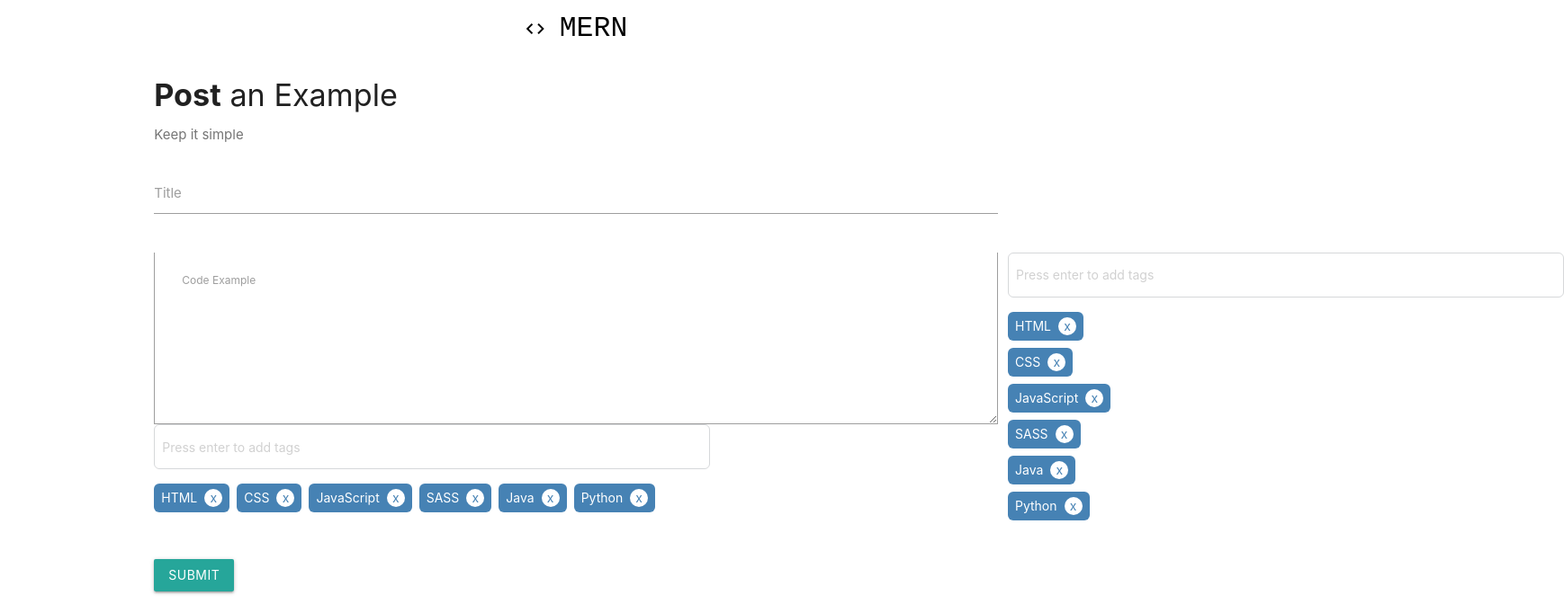
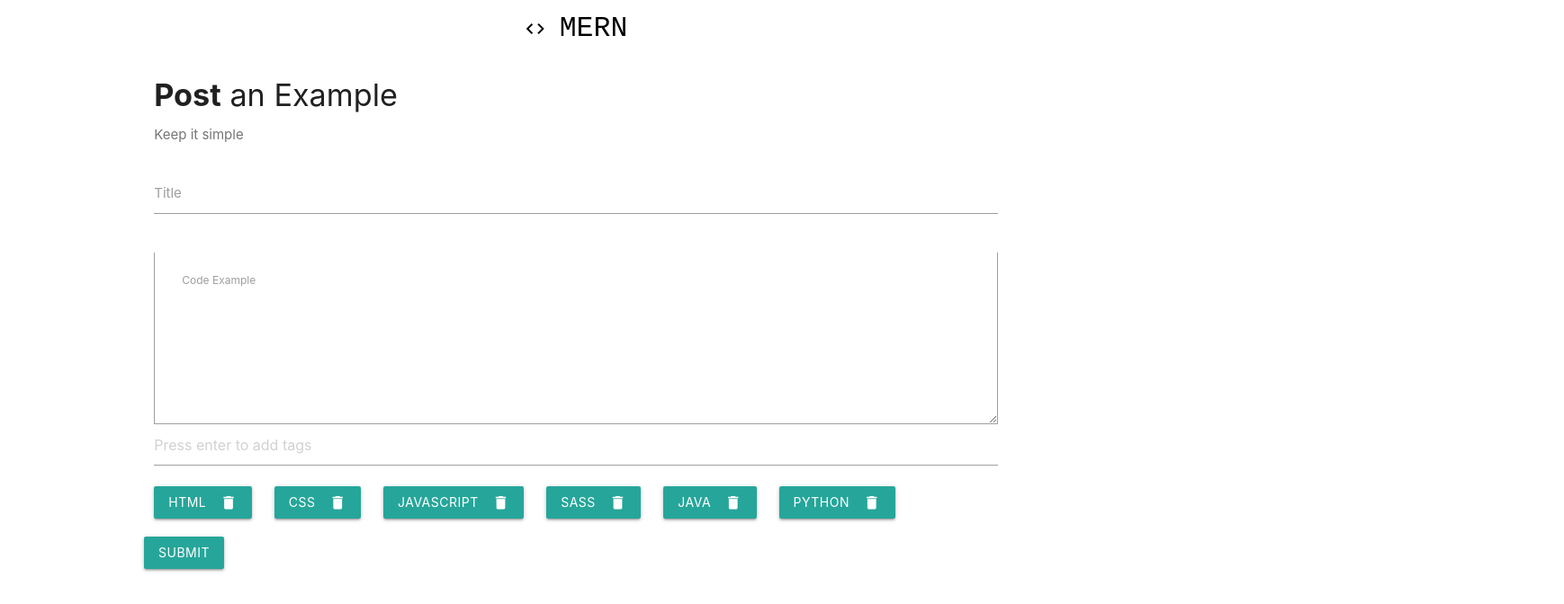
Before and after one commit to mujibsardar/just_examples, a React (Create React App) app in the folder frontend/: page /new-example in a window 1280 px wide. Shown: the top 672 px of the page at 90% size, 1738 px wide, since content can reach past the window. Built offline with nearby package versions, Linux system fonts and the light colour scheme.

Commit message:
tag functionality now working

```diff
--- a/frontend/src/components/tags/Tags.js
+++ b/frontend/src/components/tags/Tags.js
@@ -16,20 +16,22 @@ export default function TagInput({ data }) {
     };
 
     return (
-      <div id="tags-wrapper">
+      <div>
         <input
           type="text"
           onKeyUp={event => (event.key === "Enter" ? addTags(event) : null)}
           placeholder="Press enter to add tags"
         />
-        <ul>
+
           {tags.map((tag, index) => (
-            <li>
-              <span>{tag}</span>
-              <button onClick={() => removeTags(index)}>x</button>
-            </li>
+          <div id="tags-wrapper">
+            <a className="waves-effect waves-light btn">
+                <i className="material-icons right" onClick={() => removeTags(index)}>delete</i>{tag}
+                {/* <button onClick={() => removeTags(index)}>x</button> */}
+              </a>
+              </div>
           ))}
-        </ul>
+
       </div>
     );
   }
--- a/frontend/src/components/tags/tags.css
+++ b/frontend/src/components/tags/tags.css
@@ -1,39 +1,10 @@
 #tags-wrapper {
-    display: flex;
-    align-items: flex-start;
-    flex-wrap: wrap;
-    flex-direction: column;
+    display: inline-block;
+    position: relative;
+    padding-right: 25px;
+    margin-top: 15px;
   }
 
-  #tags-wrapper ul {
-    display: flex;
-    flex-wrap: wrap;
-    padding: 0;
-    margin-top: 8px;
-  }
-
-  #tags-wrapper li {
-    height: 32px;
-    display: flex;
-    align-items: center;
-    justify-content: center;
-    color: #fff;
-    font-size: 14px;
-    list-style: none;
-    border-radius: 6px;
-    padding: 0 8px;
-    margin: 0 8px 8px 0;
-    background: steelblue;
-  }
-
-  #tags-wrapper span {
-    line-height: 32px;
-    max-width: 140px;
-    display: inline-block;
-    text-overflow: ellipsis;
-    overflow: hidden;
-    white-space: nowrap;
-  }
 
   #tags-wrapper input {
     border: 1px solid rgb(214, 216, 218);
--- a/frontend/src/containers/example-form/Example.js
+++ b/frontend/src/containers/example-form/Example.js
@@ -2,18 +2,16 @@ import React, { Component } from "react";
 import { Link, withRouter } from "react-router-dom";
 import PropTypes from "prop-types";
 import { connect } from "react-redux";
-import { Redirect } from 'react-router-dom';
-import { submitNewExample } from '../../store/actions/examplesActions';
+import { Redirect } from "react-router-dom";
+import { submitNewExample } from "../../store/actions/examplesActions";
 import "./example.css";
 import TagInput from "../../components/tags/Tags";
 
 class Example extends React.Component {
-
   state = {
     example_post: {},
     errors: {},
   };
-
 
   handleInputChange = (e) => {
     const field = e.target.name;
@@ -26,45 +24,46 @@ class Example extends React.Component {
         ...prevState,
         example_post: {
           ...prevState.example_post,
-                    [field]: value
+          [field]: value,
         },
         //errors: {...errors}
-                errors: {}
+        errors: {},
       };
     });
     console.log(JSON.stringify(this.state));
-    }
+  };
 
   handleNewExampleSubmit = (e) => {
     e.preventDefault();
-        let errors = {...this.state.errors};
+    let errors = { ...this.state.errors };
     // TODO Put this back in later
     //const formValuesValid = Object.keys(errors).filter(field => errors[field] !== "").length === 0 ? true : false;
     // if ( !formValuesValid ) {
-        if ( false ) {
+    if (false) {
       return;
     } else {
-
-
       // TODO Change from hard coded user id.
-            this.props.submitNewExample({...this.state.example_post, author: "5f384551df9b7212307c2f15"})
-            .then(res => {
+      this.props
+        .submitNewExample({
+          ...this.state.example_post,
+          author: "5f384551df9b7212307c2f15",
+        })
+        .then((res) => {
           if (res.errors) {
-                    this.setState(prevState => {
+            this.setState((prevState) => {
               return {
                 ...prevState,
-                            example_post: {...prevState.example_post},
-                            errors: {...prevState.errors, ...res.errors}
+                example_post: { ...prevState.example_post },
+                errors: { ...prevState.errors, ...res.errors },
               };
             });
           } else {
             // If no errors go back to home page
-                    this.props.history.push('/');
+            this.props.history.push("/");
           }
-            })
+        });
     }
-    }
-
+  };
 
   render() {
     const data = ["HTML", "CSS", "JavaScript", "SASS", "Java", "Python"];
@@ -78,22 +77,30 @@ class Example extends React.Component {
           <p className="grey-text text-darken-1">Keep it simple</p>
         </div>
         <form className="col s12" onSubmit={this.handleNewExampleSubmit}>
-
           <div className="row">
             <div className="input-field col s12">
-              <input name="title" onChange={this.handleInputChange} id="title" type="text" className="validate" />
+              <input
+                name="title"
+                onChange={this.handleInputChange}
+                id="title"
+                type="text"
+                className="validate"
+              />
               <label htmlFor="title">Title</label>
             </div>
           </div>
 
           <div className="field tnb">
             <label htmlFor="content">Code Example</label>
-            <textarea onChange={this.handleInputChange} name="content"></textarea>
+            <textarea
+              onChange={this.handleInputChange}
+              name="content"
+            ></textarea>
           </div>
 
-          <div className="row">
+          {/*  <div className="row">
             <div className="col s12">
-            {/*   <div className="input-field inline">
+              <div className="input-field inline">
                 <a className="btn-floating btn-large waves-effect waves-light red">
                   <i className="material-icons">add</i>
                 </a>
@@ -105,12 +112,11 @@ class Example extends React.Component {
                   Add tags
                 </span>
 
-              </div> */}
-
-              <TagInput data={data} />
               </div>
 
-           {/*  <div className="tags">
+            </div>
+
+             <div className="tags">
               <a className="waves-effect waves-light btn">
                 <i className="material-icons left">cloud</i>C++
               </a>
@@ -141,30 +147,33 @@ class Example extends React.Component {
               <a className="waves-effect waves-light btn">
                 <i className="material-icons left">cloud</i>SCSS
               </a>
-            </div> */}
+            </div>
+          </div>    */}
+        </form>
 
+        <div className="row">
+          <div className="col s12">
             <TagInput data={data} />
+          </div>
+        </div>
 
-
-          </div>
         <button className="btn btn-success">Submit</button>
-        </form>
       </div>
     );
   }
 }
 
-const mapStateToProps = state => {
+const mapStateToProps = (state) => {
   return {
     // TODO Look into this and fix it.
     //isAuthenticated: state.users.isAuthenticated,
     //authenticatedUsername: state.users.authenticatedUsername
   };
-}
+};
 
-const mapDispatchToProps = dispatch => {
+const mapDispatchToProps = (dispatch) => {
   return {
-        submitNewExample: (exampleData) => dispatch(submitNewExample(exampleData))
+    submitNewExample: (exampleData) => dispatch(submitNewExample(exampleData)),
   };
 };
 
```
Lines whose indentation alone changed are shown as unchanged.
